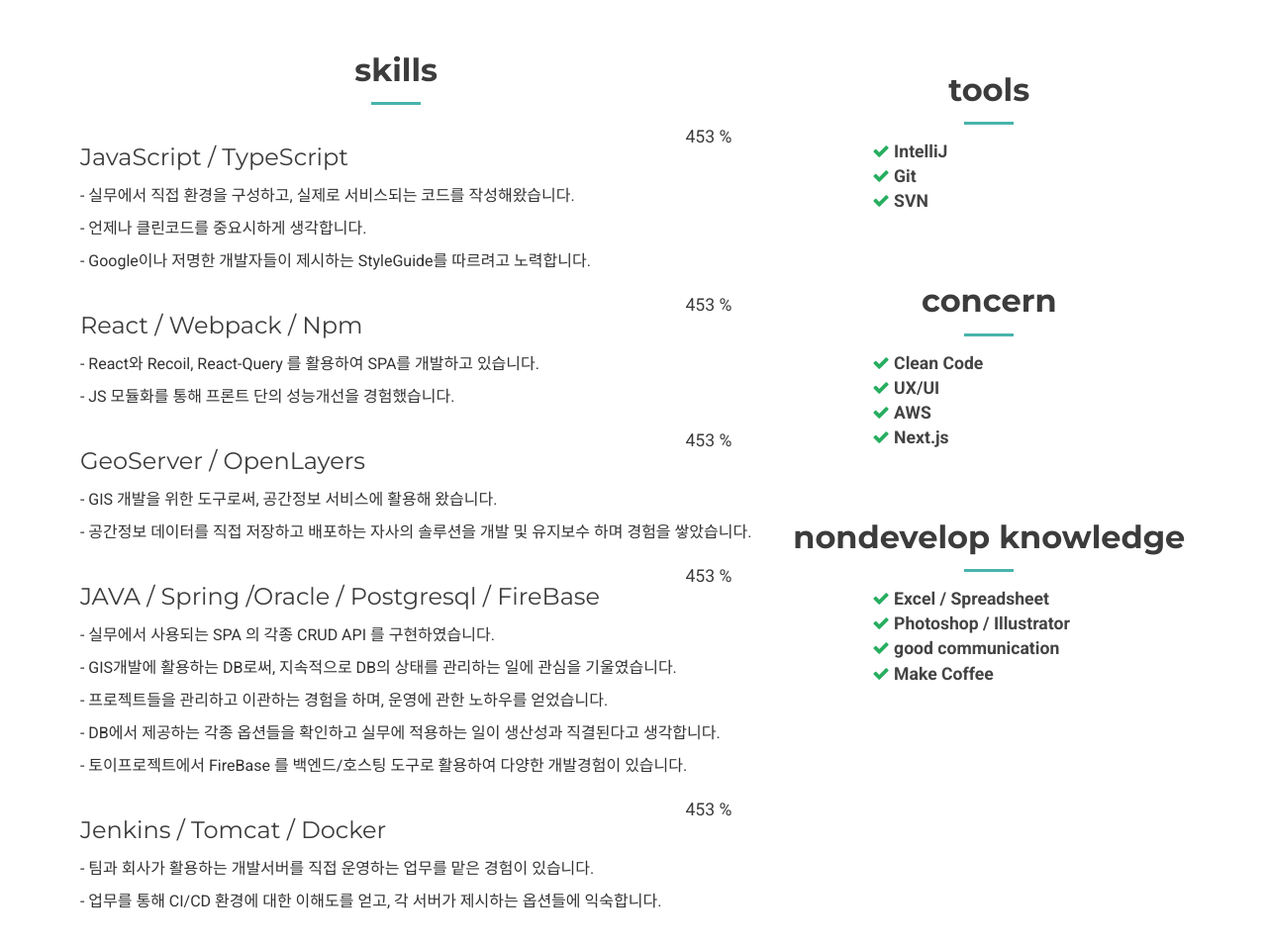
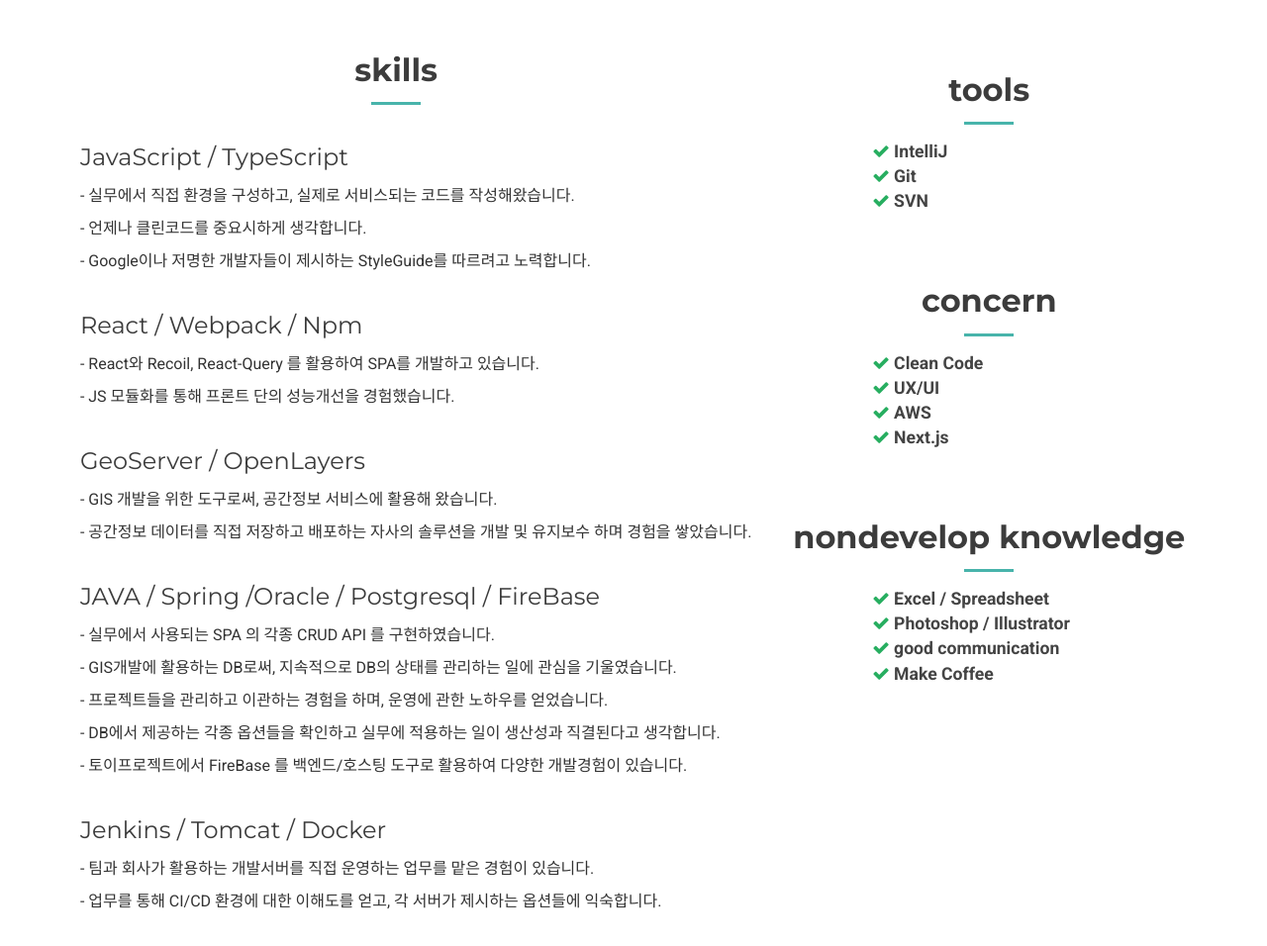
Before and after one commit to CHOIYEJUN/Portfolio-Junny, a plain HTML site: page src/index.html in a window 1280 px wide. Shown: the part 4240-5196 px from the top of the page at 99% size. Drawn offline with nearby package versions, Linux system fonts and the light colour scheme.

Commit message:
포트폴리오 일부 수정

```diff
--- a/src/index.html
+++ b/src/index.html
@@ -508,7 +508,6 @@
 				<li>
 					<div class="progressbar-title">
 						<h3>JavaScript / TypeScript </h3>
-						<span class="percent" id="html-pourcent"></span>
 					</div>
 					<div class="skills-comment">
 						<p>- 실무에서 직접 환경을 구성하고, 실제로 서비스되는 코드를 작성해왔습니다.</p>
@@ -519,7 +518,6 @@
 				<li>
 					<div class="progressbar-title">
 						<h3>React / Webpack / Npm</h3>
-						<span class="percent" id="frontOps-pourcent"></span>
 					</div>
 					<div class="skills-comment">
 						<p>- React와 Recoil, React-Query 를 활용하여 SPA를 개발하고 있습니다.</p>
@@ -529,7 +527,6 @@
 				<li>
 					<div class="progressbar-title">
 						<h3>GeoServer / OpenLayers</h3>
-						<span class="percent" id="css-pourcent"></span>
 					</div>
 					<div class="skills-comment">
 						<p>- GIS 개발을 위한 도구로써, 공간정보 서비스에 활용해 왔습니다.</p>
@@ -539,7 +536,6 @@
 				<li>
 					<div class="progressbar-title">
 						<h3>JAVA / Spring /Oracle / Postgresql / FireBase</h3>
-						<span class="percent" id="dataBase-pourcent">
             </span>
 					</div>
 					<div class="skills-comment">
@@ -554,7 +550,6 @@
 				<li>
 					<div class="progressbar-title">
 						<h3>Jenkins / Tomcat / Docker</h3>
-						<span class="percent" id="devOps-pourcent"></span>
 					</div>
 					<div class="skills-comment">
 						<p>- 팀과 회사가 활용하는 개발서버를 직접 운영하는 업무를 맡은 경험이 있습니다. </p>
```
